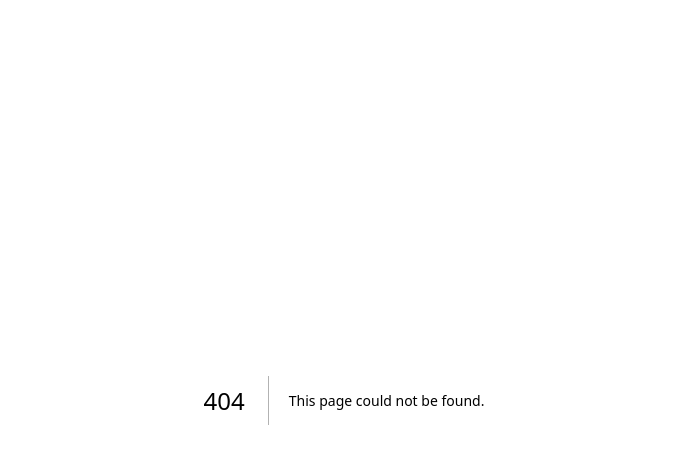
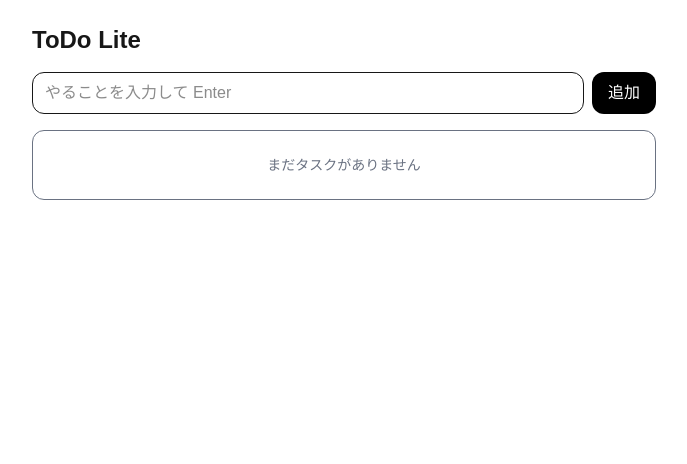
Before and after one commit to matcha4smiley/knock, a Next.js app: page /knocks/day3_todo-lite in a window 1280 px wide. Before the commit this address had no page. Shown: the top 464 px of the page, without its empty margins (296-983 px from the left). Built offline with nearby package versions, Linux system fonts and the light colour scheme.

Commit message:
Create directory

```diff
--- /dev/null
+++ b/src/app/knocks/day3_todo-lite/page.tsx
@@ -0,0 +1,68 @@
+'use client';
+
+import { useState } from "react";
+
+type TodoV1 = { id: string; title:string};
+
+export default function Page(){
+
+    const [title, setTitle] = useState('');
+    const [items, setItems] = useState<TodoV1[]>([]);
+
+    const add = () => {
+        const t = title.trim();
+        if(!t) return;
+        const id =
+        typeof crypto !== 'undefined' && 'radomUUID' in crypto
+            ? crypto.radomUUID()
+            : Math.random.toString(36).slice(2);
+        setItems((prev) => [{ id, title: t }, ...prev]);
+        setTitle('');
+    }
+
+    const remove = (id: string) => setItems((prev) => prev.filter((x) => x.id !== id));
+
+    return (
+        <main className="mx-auto max-w-2xl p-6 space-y-4">
+            <header>
+                <h1 className="text-2xl font-semibold">ToDo Lite</h1>
+            </header>
+            <div className="flex gap-2">
+                <input
+                    className="flex-1 rounded-xl border px-3 py-2 outline-none focus:ring"
+                    placeholder="やることを入力して Enter"
+                    value={title}
+                    onChange={(e) => setTitle(e.target.value)}
+                    onKeyDown={(e) => e.key === 'Enter' && add()}
+                />
+                <button
+                    className="rounded-xl bg-black px-4 py-2 text-white disabled:opacity-40"
+                    onClick={add}
+                    disabled={!title.trim}
+                >
+                    追加
+                </button>
+            </div>
+            <ul className="space-y-2">
+                {items.length === 0 && (
+                    <li className="rounded-xl border px-4 py-6 text-center text-sm text-gray-500">
+                        まだタスクがありません
+                    </li>
+                )}
+            </ul>
+            {items.map((t) => (
+                <li key={t.id}
+                    className="flex items-center justify-between gap-3 rounded-xl border p-3"
+                >
+                    <p className="truncate">{t.title}</p>
+                    <button
+                        className="rounded-lg border px-2 py-1 text-xs hover:bg-red-50"
+                        onClick={() => remove(t.id)}
+                    >
+                        削除
+                    </button>
+                </li>
+            ))}
+        </main>
+    );
+}
--- a/src/app/knocks/page.tsx
+++ b/src/app/knocks/page.tsx
@@ -6,6 +6,7 @@
 const APPS: AppItem[] = [
     { day: 1, slug: 'day1_sample', title: 'Knock List Sample', desc: 'Day1のサンプル（アーカイブ）' },
     { day: 2, slug: 'day2_markdown-pad', title: 'Markdown Live Preview', desc: 'Markdown入力→即時プレビュー（GFM対応）' },
+    { day: 3, slug: 'day3_todo-lite', title: 'ToDo Lite', desc: 'ToDo Lite'},
     // 以降 Day3, Day4... を追記
 ]
 
```
